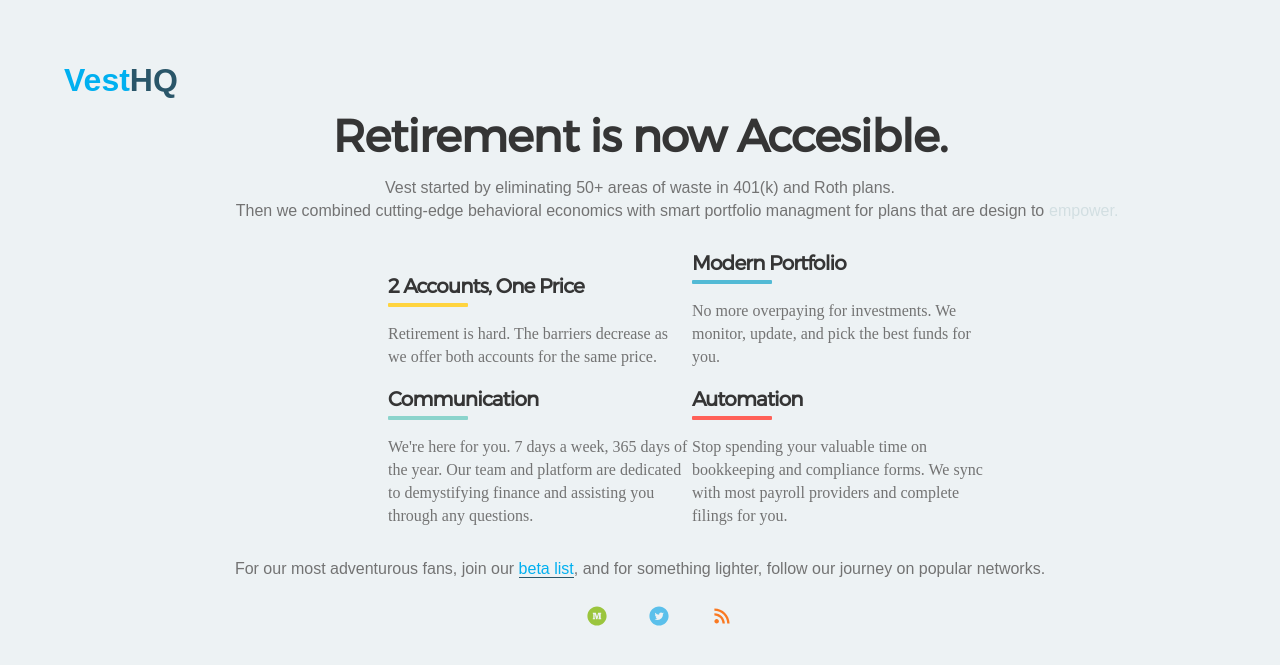
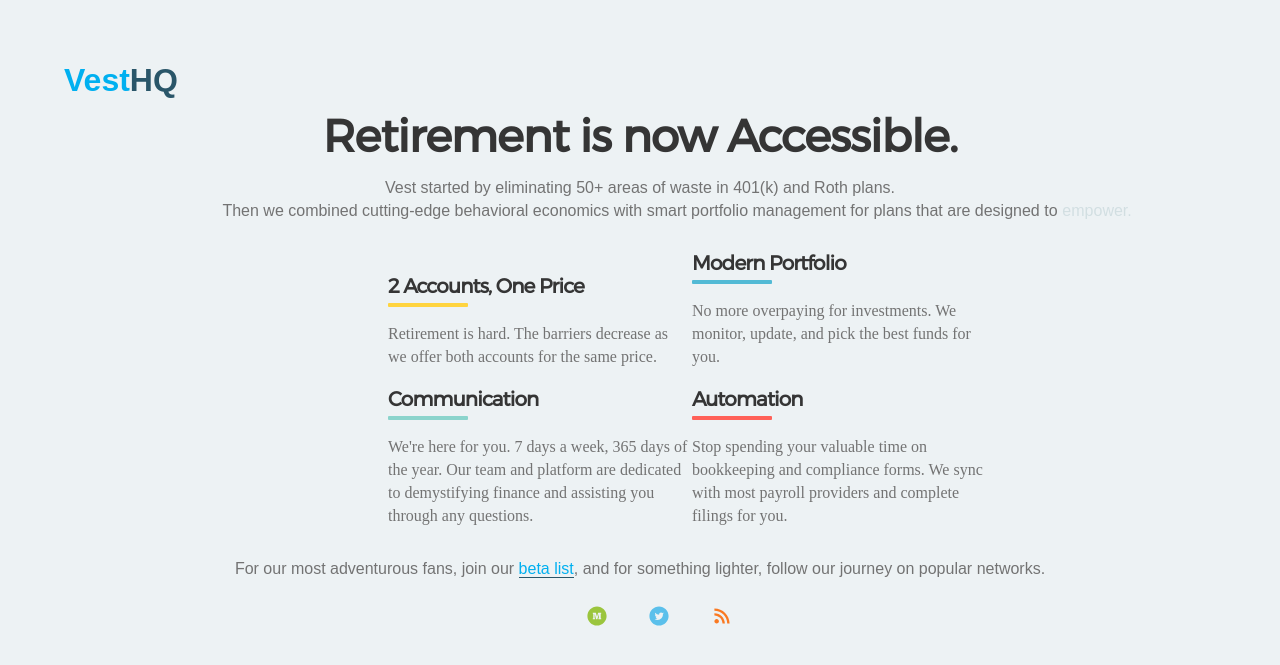
Before and after one commit to VestHQ/VestHQ, a Jekyll site: the page built from index.html, in a window 1280 px wide. Shown: the top 665 px of the page. Built offline with Jekyll 4.4.1, drawn with Linux system fonts in a browser that asks for light colours; some web fonts are replaced.

Commit message:
Finally fixed some copy mistakes

```diff
--- a/_includes/title.html
+++ b/_includes/title.html
@@ -4,7 +4,7 @@
   </h1>
 
 <h1 id="title">
-  Retirement is now Accesible.
+  Retirement is now Accessible.
 </h1>
 
 <div id="tagline">
@@ -12,7 +12,7 @@
     <h2 class="rw-sentence">
       <span>  Vest started by eliminating 50+ areas of waste in 401(k) and Roth plans.
       <br>
-      Then we combined cutting-edge behavioral economics with smart portfolio managment for plans that are design to</span>
+      Then we combined cutting-edge behavioral economics with smart portfolio management for plans that are designed to</span>
     	<div class="rw-words rw-words-1">
     		<span>empower.</span>
     		<span>excite.</span>
```
